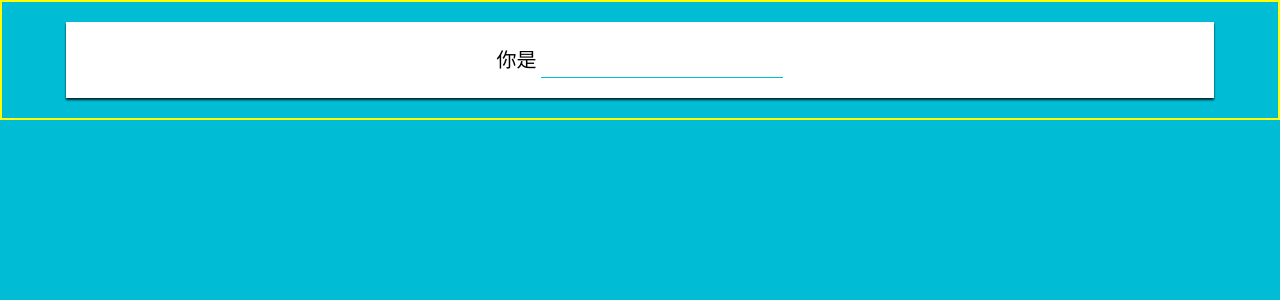
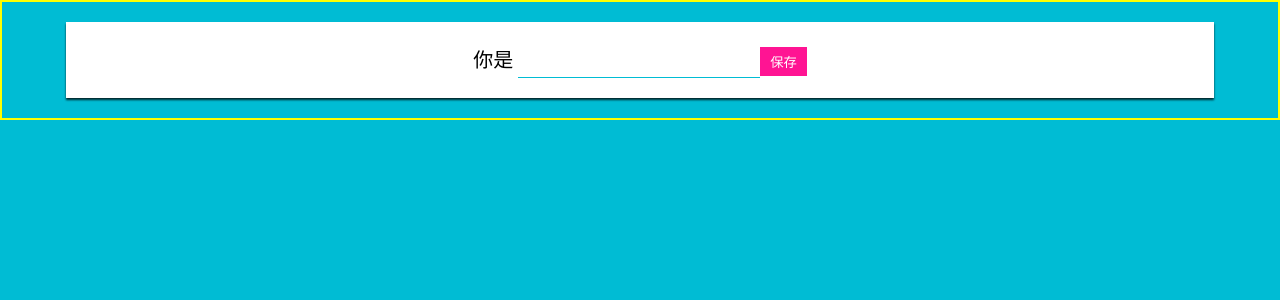
Before and after one commit to happypeter/voteup, a Vue app: page / in a window 1280 px wide. Shown: the top 300 px of the page. Built offline with nearby package versions, Linux system fonts and the light colour scheme.

Commit message:
vuex-login

```diff
--- a/package.json
+++ b/package.json
@@ -11,7 +11,8 @@
     "lint": "eslint --ext .js,.vue src"
   },
   "dependencies": {
-    "vue": "^2.4.2"
+    "vue": "^2.4.2",
+    "vuex": "^3.0.0"
   },
   "devDependencies": {
     "autoprefixer": "^7.1.2",
--- a/src/App.vue
+++ b/src/App.vue
@@ -27,4 +27,11 @@ export default {
   a {
     text-decoration: none;
   }
+  input:focus {
+    outline: 0;
+  }
+  button:focus {
+    outline: 0;
+    cursor: pointer;
+  }
 </style>
--- a/src/components/LoginForm.vue
+++ b/src/components/LoginForm.vue
@@ -1,13 +1,39 @@
 <template>
   <div class='login-form'>
-    你是
-    <input />
+    <div v-if="!isAuthenticated">
+      你是
+      <input v-model="username" />
+      <button @click="login" >保存</button>
+    </div>
+    <div v-else>
+      我是 {{ currentUser }}
+    </div>
   </div>
 </template>
 
 <script>
   export default {
-    name: 'login-form'
+    name: 'login-form',
+    methods: {
+      login: function () {
+        if (!this.username.trim()) return
+        this.$store.commit('login', { username: this.username })
+        this.username = ''
+      }
+    },
+    data: function () {
+      return {
+        username: ''
+      }
+    },
+    computed: {
+      isAuthenticated: function () {
+        return this.$store.state.auth.isAuthenticated
+      },
+      currentUser: function () {
+        return this.$store.state.auth.currentUser
+      }
+    }
   }
 </script>
 
@@ -27,7 +53,11 @@
     font-size: 18px;
     color: rgba(0, 0, 0, 0.5);
   }
-  input:focus {
-    outline: 0;
+
+  button {
+    background-color: deeppink;
+    color: white;
+    padding: 5px 10px;
+    border: 3px;
   }
 </style>
--- a/src/main.js
+++ b/src/main.js
@@ -2,12 +2,14 @@
 // (runtime-only or standalone) has been set in webpack.base.conf with an alias.
 import Vue from 'vue'
 import App from './App'
+import store from './store'
 
 Vue.config.productionTip = false
 
 /* eslint-disable no-new */
 new Vue({
   el: '#app',
+  store,
   template: '<App/>',
   components: { App }
 })
--- /dev/null
+++ b/src/store/index.js
@@ -0,0 +1,11 @@
+import Vue from 'vue'
+import Vuex from 'vuex'
+import auth from './modules/auth'
+
+Vue.use(Vuex)
+
+export default new Vuex.Store({
+  modules: {
+    auth
+  }
+})
--- /dev/null
+++ b/src/store/modules/auth.js
@@ -0,0 +1,15 @@
+const state = {
+  isAuthenticated: false,
+  currentUser: ''
+}
+
+const mutations = {
+  login (state, { username }) {
+    state.isAuthenticated = true
+    state.currentUser = username
+  }
+}
+export default {
+  state,
+  mutations
+}
```
Also changed, not shown: 1 other file (tests, documents, lock files or other folders).
